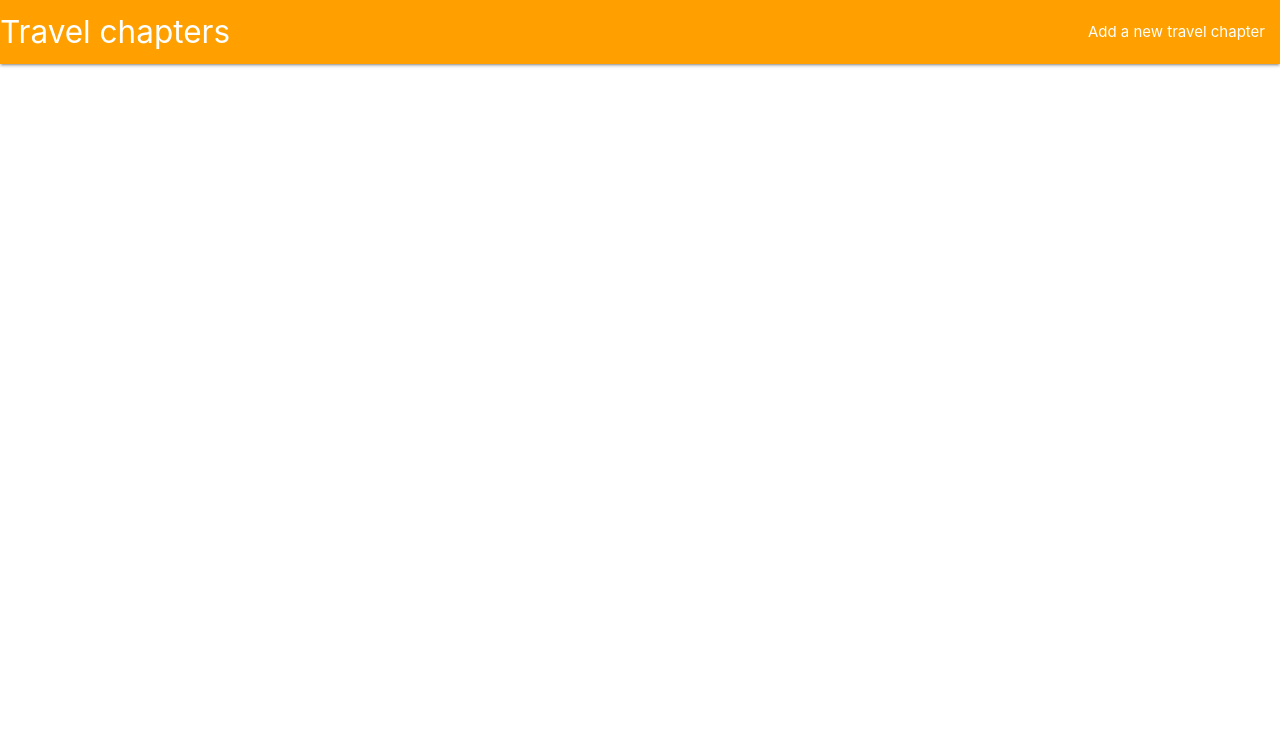
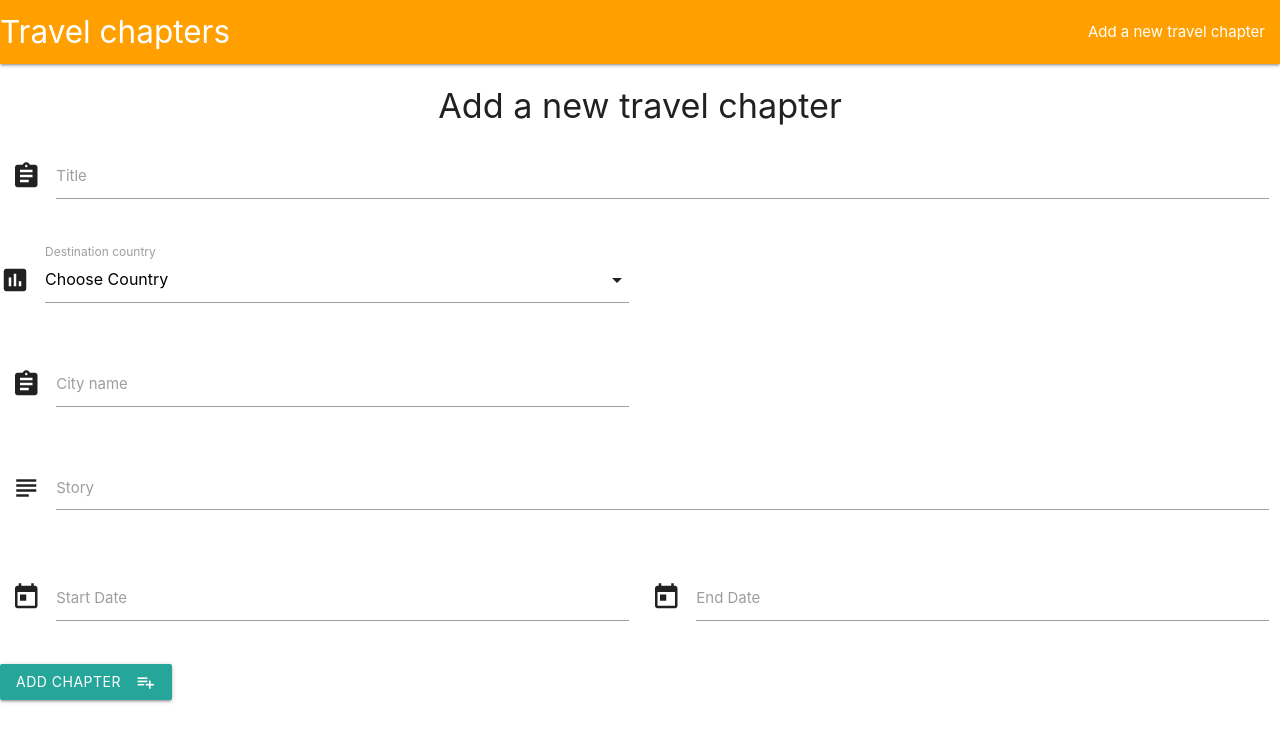
Before and after one commit to diovcharova/travel-chapters, a Flask app: template templates/addchapter.html in a window 1280 px wide. Shown: the top 742 px of the page. Run offline with Flask 2, Linux system fonts and the light colour scheme; the template is opened without the code that fills it, so the values that code supplies are empty; some libraries are stand-ins or nearby versions.

Commit message:
initial form for adding a new chapter added to addchapter.html

```diff
--- a/app.py
+++ b/app.py
@@ -12,15 +12,25 @@ mongo = PyMongo(app)
 
 
 
-
 @app.route('/')
 @app.route('/get_chapters')
 def get_chapters():
-    return render_template("chapters.html", chapters = mongo.db.chapters.find())
+    return render_template("chapters.html", chapters= mongo.db.chapters.find())
 
 @app.route('/add_chapter')
 def add_chapter():
-    return render_template("chapters.html", chapters = mongo.db.chapters.find())
+    return render_template("addchapter.html", countries = mongo.db.countries.find())
+
+@app.route('/insert_chapter', methods=['POST'])
+def insert_chapter():
+    chapters = mongo.db.chapters
+    chapters.insert_one(request.form.to_dict())
+    return redirect(url_for('get_chapters'))
+
+@app.route('/add_country')
+def add_country():
+    return render_template('addcountry.html')
+
 
 if __name__ == '__main__':
     app.run(host=os.environ.get('IP'),
--- a/templates/addchapter.html
+++ b/templates/addchapter.html
@@ -1,4 +1,61 @@
 {% extends 'base.html' %} {% block content %}
+
+<h4 class="center-align">Add a new travel chapter</h4>
+<div class="row">
+    <form action="{{ url_for('insert_chapter') }}" method="POST" class="col s12">
+        <div class="row">
+            <div class="input-field col s12">
+                <i class="material-icons prefix">assignment</i>
+                <input id="title" name="title" type="text">
+                <label for="icon_prefix">Title</label>
+            </div>
+        </div>
+        <div class="row">
+            <div class="row">
+                <div class="input-field col s6">
+                    <i class="material-icons prefix">poll</i>
+                    <select id="country_name" name="country_name">
+                  <option value="" disabled selected>Choose Country</option>
+                  {% for coun in countries %}
+                      <option value="{{coun.country_name}}">{{coun.country_name}}</option>
+                  {% endfor %}
+                   <option value=""><a href="{{ url_for('add_country') }}">Add a new Country</a></option>
+                </select>
+                    <label>Destination country</label>
+                </div>
+            </div>
+            <div class="input-field col s6">
+                <i class="material-icons prefix">assignment</i>
+                <input id="city_name" name="city_name" type="text">
+                <label for="icon_prefix">City name</label>
+            </div>
+        </div>
+        <div class="row">
+            <div class="input-field col s12">
+                <i class="material-icons prefix">subject</i>
+                <textarea name="story" id="story" class="materialize-textarea"></textarea>
+                <label for="icon_telephone">Story</label>
+            </div>
+        </div>
+        <div class="row">
+            <div class="input-field col s6">
+                <i class="material-icons prefix">today</i>
+                <input id="start_date" name="start_date" type="text" class="datepicker">
+                <label for="icon_prefix">Start Date</label>
+            </div>
+            <div class="input-field col s6">
+                <i class="material-icons prefix">today</i>
+                <input id="end_date" name="end_date" type="text" class="datepicker">
+                <label for="icon_prefix">End Date</label>
+            </div>
+        </div>
+        <div class="row">
+            <button class="btn waves-effect waves-light" type="submit" name="action">Add Chapter
+                <i class="material-icons right">playlist_add</i>
+             </button>
+        </div>
+    </form>
+</div>
 
 
 {% endblock %}
--- a/templates/base.html
+++ b/templates/base.html
@@ -34,6 +34,8 @@
   <script type="text/javascript">
     $(document).ready(function() {
       $('.sidenav').sidenav();
+      $('select').formSelect();
+      $('.datepicker').datepicker();
     });
   </script>
 </body>
```
